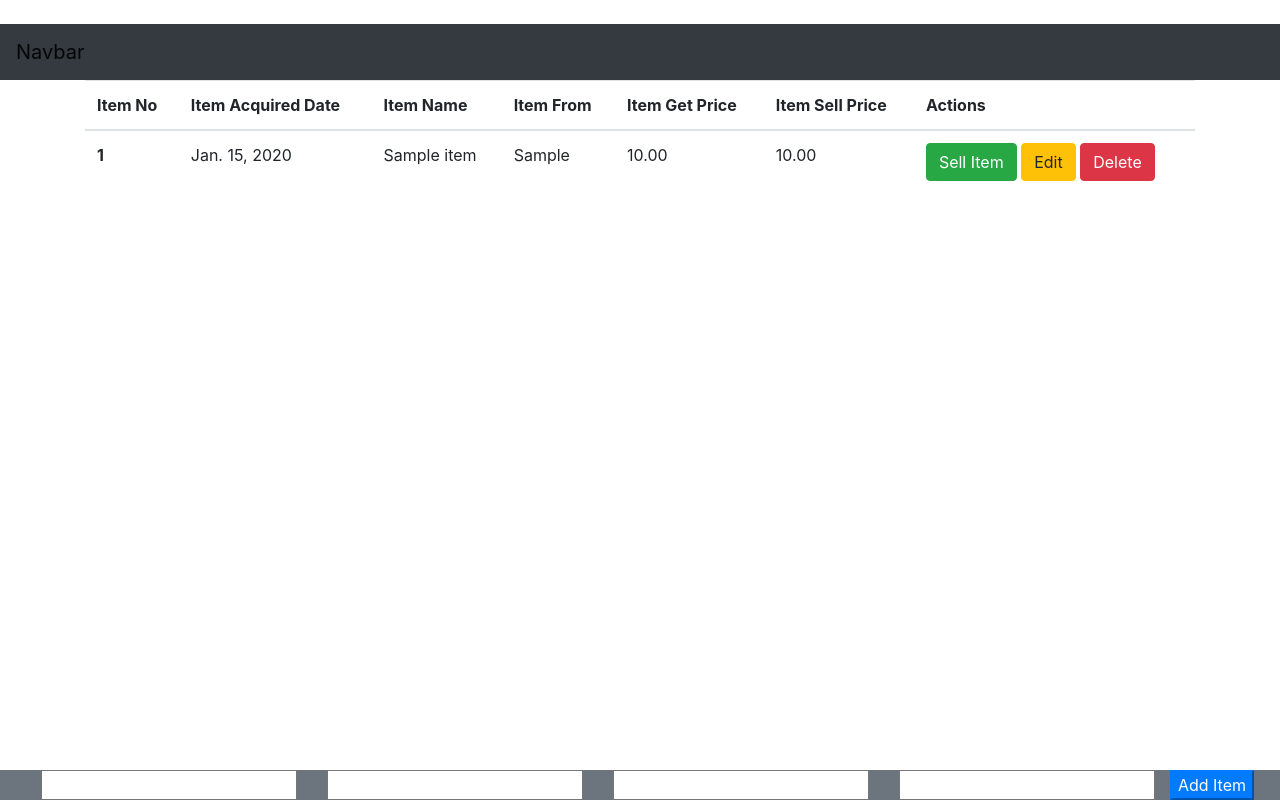
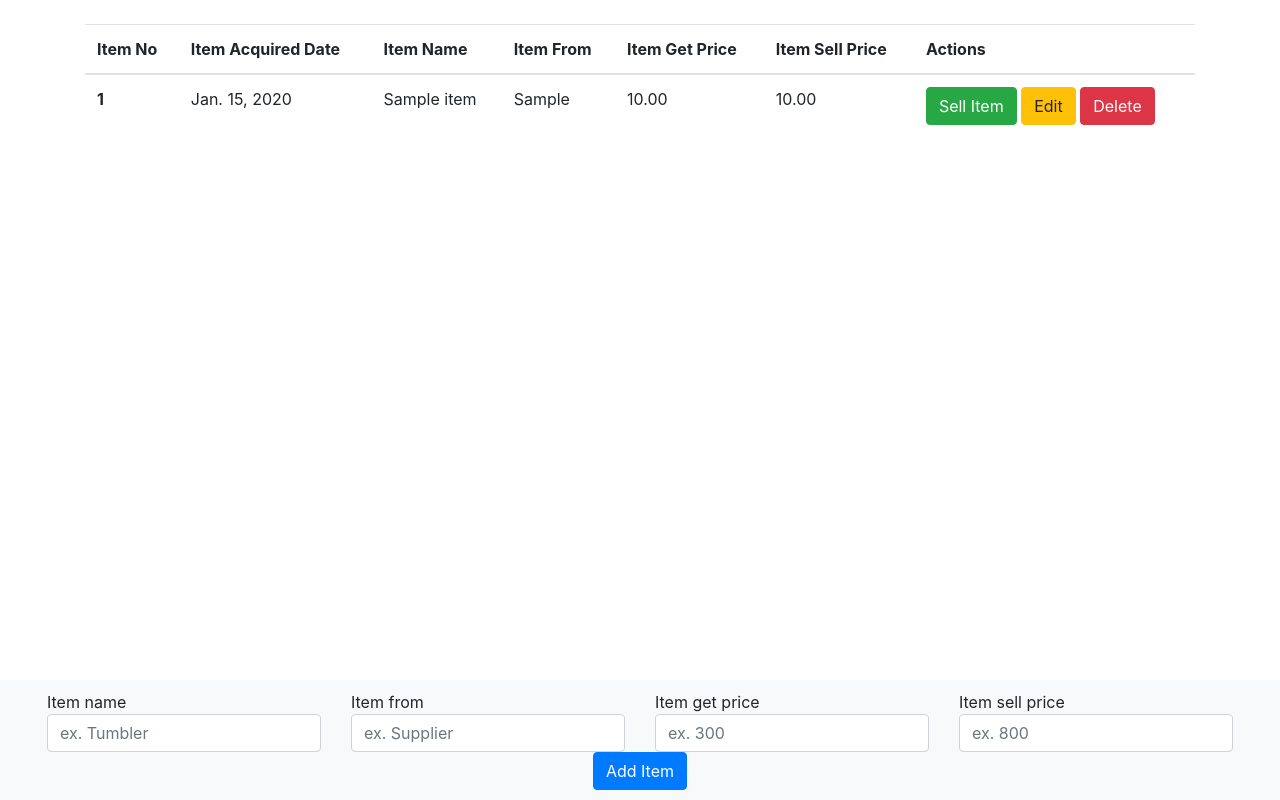
Before and after one commit to jrggementiza/TVS-Dashboard, a Django app: page /inventory/ in a window 1280 px wide. Run offline with Django 3.2, Linux system fonts and the light colour scheme; tables that the repository leaves empty hold one stand-in row (values such as "Sample post"); some libraries are stand-ins or nearby versions.

Commit message:
worked on addItem component on footer of /inventory

```diff
--- a/inventory/forms.py
+++ b/inventory/forms.py
@@ -4,13 +4,31 @@ from .models import Item
 
 
 class AddItemForm(ModelForm):
+    item_name = forms.CharField(widget=forms.TextInput(
+        attrs={
+            'class': 'form-control input-sm',
+            'placeholder': 'ex. Tumbler',
+        }
+    ))
+    item_from = forms.CharField(widget=forms.TextInput(
+        attrs={
+            'class': 'form-control input-sm',
+            'placeholder': 'ex. Supplier',
+        }
+    ))
+    item_get_price = forms.CharField(widget=forms.TextInput(
+        attrs={
+            'class': 'form-control input-sm',
+            'placeholder': 'ex. 300',
+        }
+    ))
+    item_sell_price = forms.CharField(widget=forms.TextInput(
+        attrs={
+            'class': 'form-control input-sm',
+            'placeholder': 'ex. 800',
+        }
+    ))
     class Meta:
         model = Item
         fields = ['item_name', 'item_from',
                   'item_get_price', 'item_sell_price']
-        labels = {
-            'item_name': 'Item Name',
-            'item_from': 'Item From',
-            'item_get_price': 'Item Get Price',
-            'item_sell_price': 'Item Sell Price',
-        }
--- a/inventory/templates/inventory.html
+++ b/inventory/templates/inventory.html
@@ -1,5 +1,5 @@
 <!DOCTYPE html>
-<html lang="en">
+<html lang="en" style='height: 100%; body: 100%;'>
     <head>
         <meta charset="utf-8">
         <meta name="viewport" content="width=device-width, initial-scale=1, shrink-to-fit=no">
@@ -7,17 +7,21 @@
         <link rel="stylesheet" href="https://maxcdn.bootstrapcdn.com/bootstrap/4.0.0/css/bootstrap.min.css">
         <title>Document</title>
     </head>
-    <body style='height: 100%; body: 100%'>
-        <nav class='navbar navbar-expand-lg navbar-light bg-dark'>
-          <a class="navbar-brand" href="#">Navbar</a>
-  <button class="navbar-toggler" type="button" data-toggle="collapse" data-target="#navbarSupportedContent" aria-controls="navbarSupportedContent" aria-expanded="false" aria-label="Toggle navigation">
-    <span class="navbar-toggler-icon"></span>
-  </button>
-        </nav>
+    <body style='height: 100%; body: 100%;'>
+        {% comment %} Navbar {% endcomment %}
+        {% comment %} container - inventory {% endcomment %}
+        {% comment %} footer - form-inline {% endcomment %}
+        {% comment %} <nav class='fixed-top navbar navbar-expand-lg navbar-light bg-light'>
+          <a class="navbar-brand" href="#">Home</a>
+            <button class="navbar-toggler" type="button" data-toggle="collapse" data-target="#navbarSupportedContent" aria-controls="navbarSupportedContent" aria-expanded="false" aria-label="Toggle navigation">
+                <span class="navbar-toggler-icon"></span>
+            </button>
+        </nav> {% endcomment %}
+
         <div class='container h-80'>
-            <div class="col h-100">
+            <div class="row h-100">
 
-                <div class='row'>
+                <div class='col'>
                     <table class="table table-hover">
                         <thead class='fixed'>
                             <tr>
@@ -45,9 +49,6 @@
                                         <button type="submit" class="btn btn-success" name='sellItem' value={{ item.item.item_id }}>Sell Item</button>
                                         <button type="submit" class="btn btn-warning" name='editItem' value={{ item.item.item_id }}>Edit</button>
                                         <button type="submit" class="btn btn-danger" name='deleteItem' value={{ item.item.item_id }}>Delete</button>
-                                        {% comment %} <button type="button" class="close" name='deleteButton' value={{ item.item.item_id }} aria-label="Close">
-                                            <span aria-hidden="true">&times;</span>
-                                        </button> {% endcomment %}
                                     </form>
                                 </td>
                             </tr>
@@ -59,21 +60,26 @@
             </div>
         </div>
 
-        <footer class='fixed-bottom bg-secondary'>
+        {% comment %} Footer - Add Items Component {% endcomment %}
+        <footer class="footer fixed-bottom bg-light" style='height: 15vh;'>
 
-                <div class='row justify-content-center'>
-                    <form class="form-inline" method="post">
+            <div class='row h-100 align-items-center'>
+                <div class="col">
+                    <form class="form-inline justify-content-center" method="post">
                         {% csrf_token %}
                         {% for field in form %}
-                            <div class="col">
-                                {{ field.errors }}
-                                {% comment %} <label>{{ field.label }}</label> {% endcomment %}
-                                {{ field }}
+                            <div class='form-group'>
+                                <div class='col'>
+                                    {{ field.errors }}
+                                    <div>{{ field.label }}</div>
+                                    <div>{{ field }}</div>
+                                </div>
                             </div>
                         {% endfor %}
-                        <button type="submit" class="btn-primary" name="addItem">Add Item</button>
+                        <button type="submit" class="btn-primary btn" name="addItem">Add Item</button>
                     </form>
                 </div>
+            </div>
 
         </footer>
 
```
Also changed, not shown: inventory/templates/add.html (+7 -5 lines).
